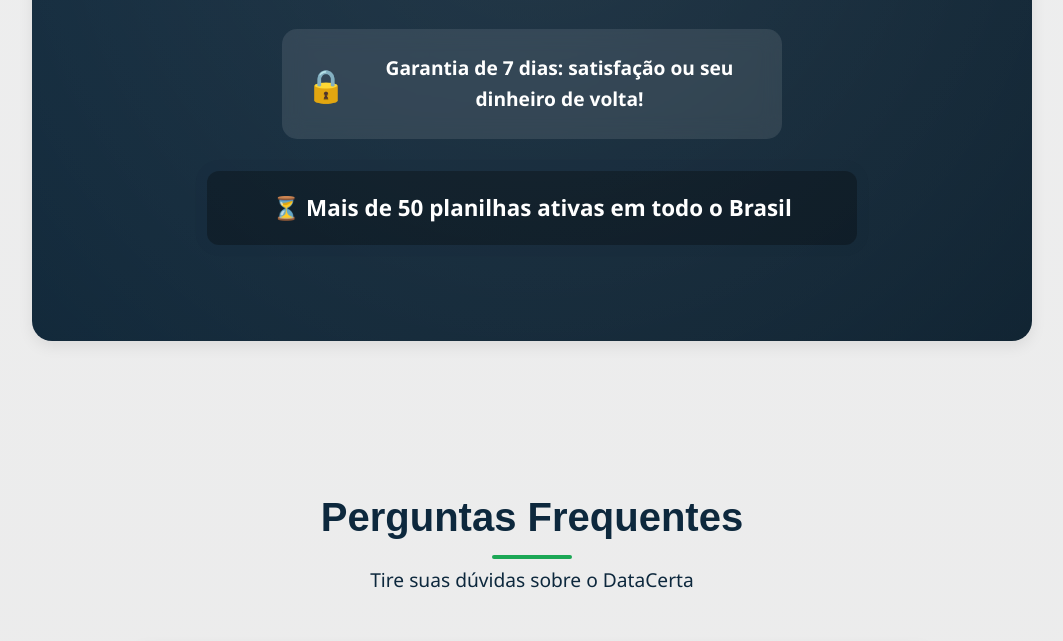
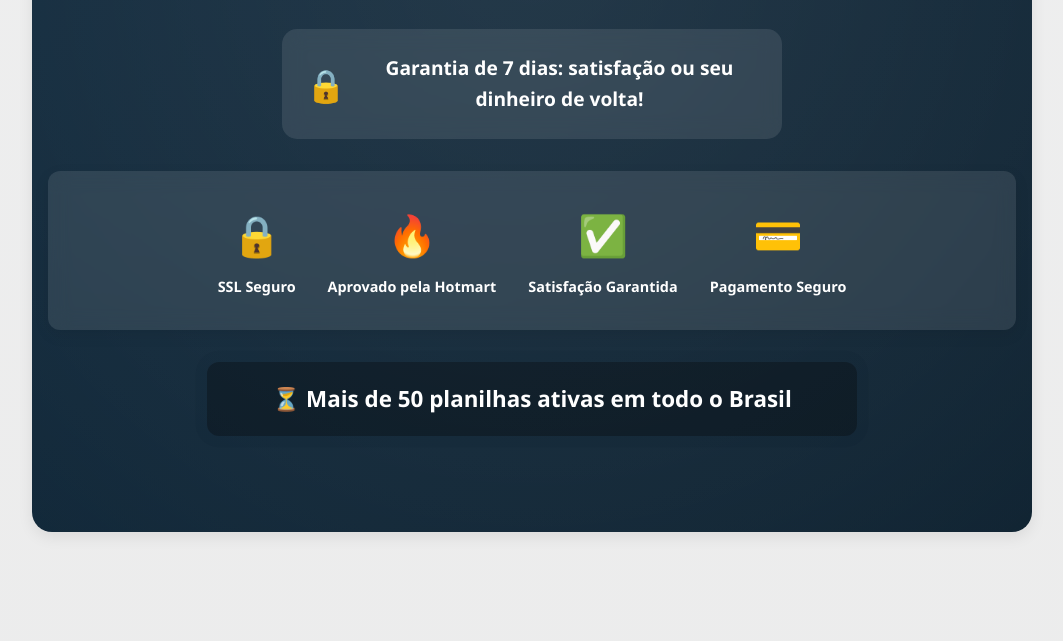
Before and after one commit to datacertaapp/controledevalidade, a plain HTML site: page page2.html in a window 1280 px wide. Shown: the part 4708-5349 px from the top of the page, without its empty margins (108-1171 px from the left). Drawn offline with Linux system fonts and the light colour scheme.

Commit message:
Update page2.html

```diff
--- a/page2.html
+++ b/page2.html
@@ -808,6 +808,49 @@
   }
 }
 
+.validacao-confianca {
+  margin-top: 2rem;
+  background: rgba(255,255,255,0.1);
+  padding: 1.5rem;
+  border-radius: 12px;
+  backdrop-filter: blur(10px);
+  box-shadow: var(--shadow);
+}
+
+.selos-container {
+  display: flex;
+  justify-content: center;
+  gap: 1rem;
+  flex-wrap: wrap;
+}
+
+.selo-item {
+  display: flex;
+  flex-direction: column;
+  align-items: center;
+  text-align: center;
+  padding: 0.5rem;
+  transition: transform 0.2s ease;
+}
+
+.selo-item:hover {
+  transform: scale(1.05);
+}
+
+.icone-selo {
+  font-size: 2.5rem;
+  margin-bottom: 0.5rem;
+  color: var(--white);
+}
+
+.selo-item span {
+  font-size: 0.9rem;
+  font-weight: 600;
+  color: var(--white);
+}
+
+
+
 </style>
 </head>
 <body>
@@ -973,9 +1016,37 @@
         <div>Garantia de 7 dias: satisfação ou seu dinheiro de volta!</div>
       </div>
 
+  <div class="validacao-confianca">
+    <div class="selos-container">
+
+    <div class="selo-item">
+      <div class="icone-selo">🔒</div>
+      <span>SSL Seguro</span>
+    </div>
+
+    <div class="selo-item">
+      <div class="icone-selo">🔥</div>
+      <span>Aprovado pela Hotmart</span>
+    </div>
+
+    <div class="selo-item">
+      <div class="icone-selo">✅</div>
+      <span>Satisfação Garantida</span>
+    </div>
+
+    <div class="selo-item">
+      <div class="icone-selo">💳</div>
+      <span>Pagamento Seguro</span>
+    </div>
+
+  </div>
+</div>
+
+
       <div class="contador-destaque" style="background: rgba(0,0,0,0.3); margin-top: 2rem;">
         ⏳ Mais de <strong id="numeroPlanilhas">50</strong> planilhas ativas em todo o Brasil
       </div>
+
     </div>
   </div>
 </section>
```
